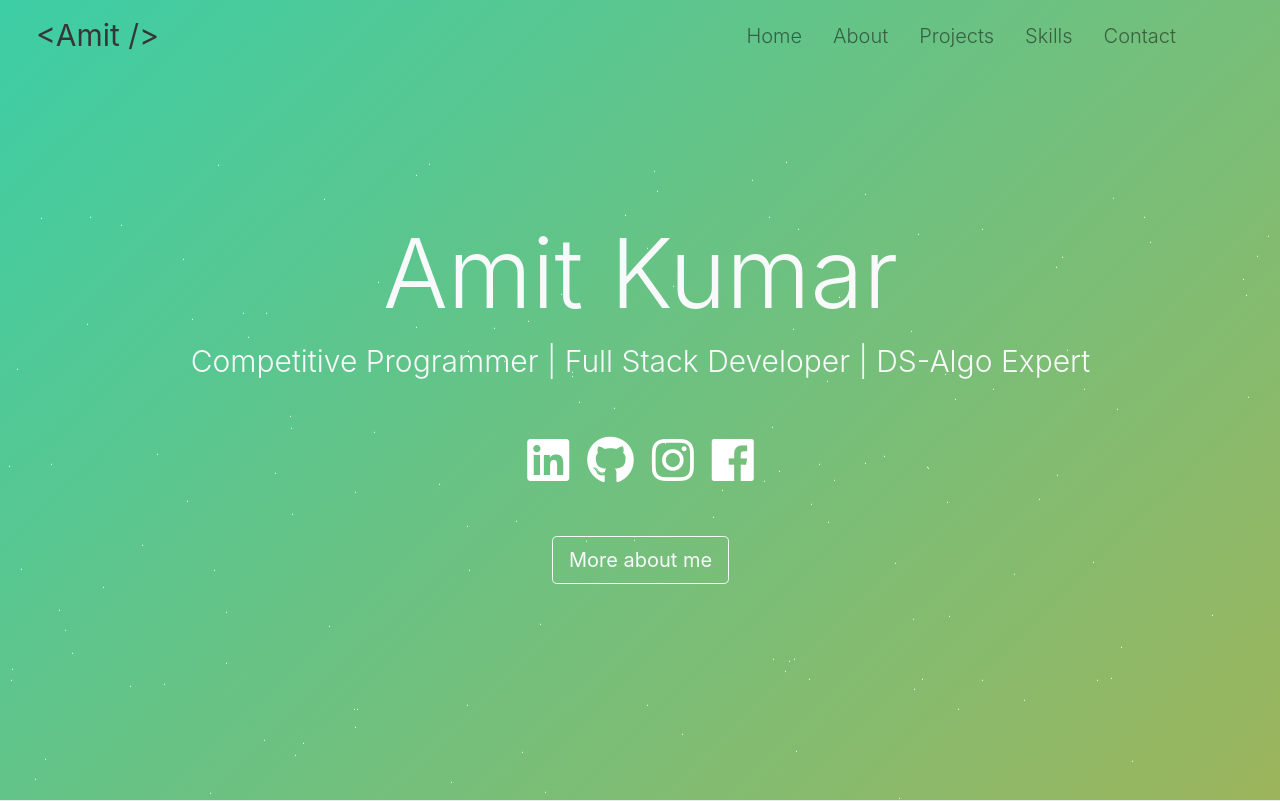
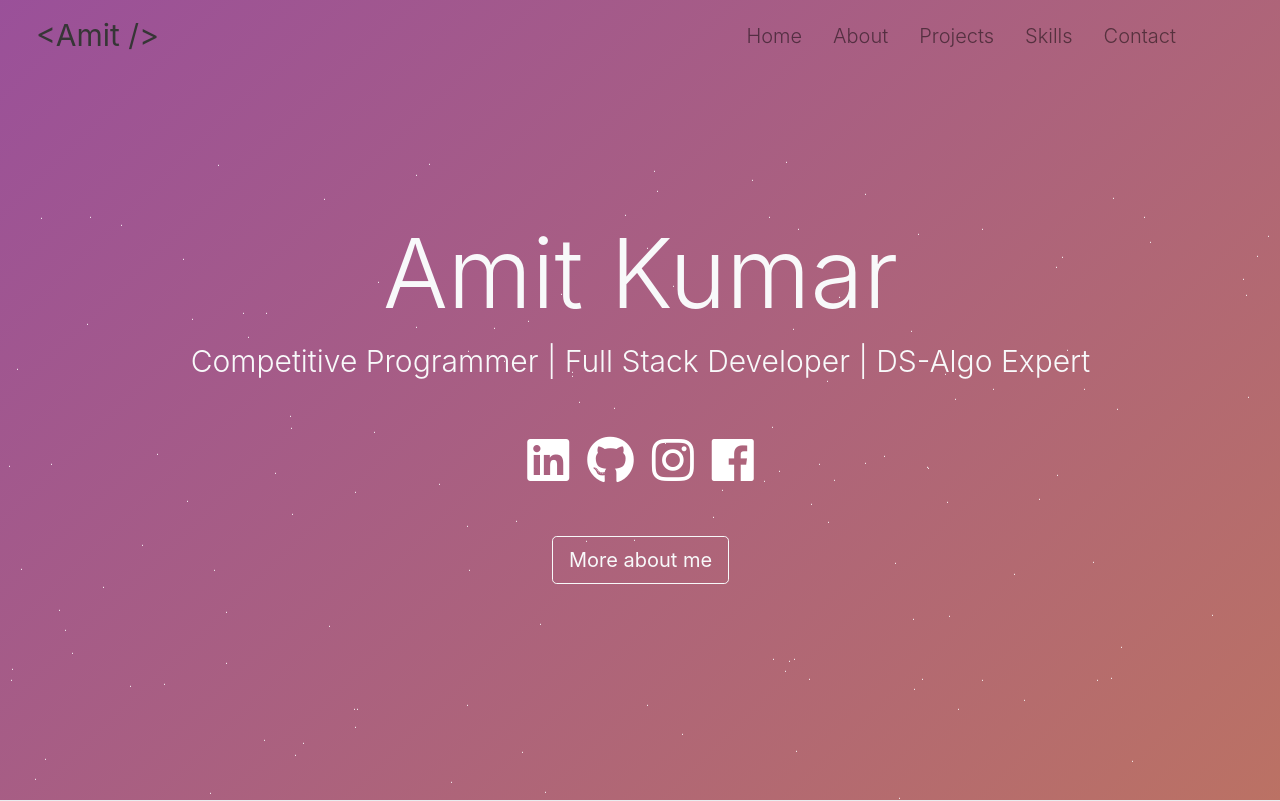
Before and after one commit to amitazadi/personal-website, a React (Create React App) app: page / in a window 1280 px wide. Shown: the top 801 px of the page. Built offline with nearby package versions, Linux system fonts and the light colour scheme; no server answers.

Commit message:
mainbody gradients effect

```diff
--- a/src/components/home/MainBody.jsx
+++ b/src/components/home/MainBody.jsx
@@ -10,7 +10,7 @@ const MainBody = React.forwardRef(
         fluid
         id="home"
         style={{
-          background: `linear-gradient(136deg,${gradient})`,
+          // background: `linear-gradient(136deg,${gradient})`,
           backgroundSize: "1200% 1200%",
         }}
         className="title bg-transparent bgstyle text-light min-vh-100 d-flex align-content-center align-items-center flex-wrap m-0"
--- a/src/scss/_index.scss
+++ b/src/scss/_index.scss
@@ -21,16 +21,24 @@ code {
 }
 
 .bgstyle {
-  /* background: linear-gradient(136deg, #1ad7c0, #8E44AD, #ff9b11, #1F3A93, #ddd8c6, #000000, #000000);  */
-  /*background: linear-gradient(
+  background: linear-gradient(
     136deg,
-    #4484ce,
     #1ad7c0,
-    #ff9b11,
-    #9b59b6,
-    #ff7f7f,
-    #ecf0f1
-  );*/
+    #8e44ad,
+    #dd942d,
+    #1f3a93,
+    #886b03,
+    #161616fd
+  );
+  // background: linear-gradient(
+  //   136deg,
+  //   #4484ce,
+  //   #1ad7c0,
+  //   #ff9b11,
+  //   #9b59b6,
+  //   #ff7f7f,
+  //   #886b03
+  // );
 
   background-size: 1200% 1200%;
   -webkit-animation: BackgroundAnimation 70s ease infinite;
@@ -41,7 +49,7 @@ code {
 }
 
 .bg-gradient {
-  background: linear-gradient(rgba(245, 245, 245, 1), rgba(245, 245, 245, 0));
+  background: linear-gradient(rgb(194, 60, 67), rgba(245, 245, 245, 0));
 }
 
 .navbar-transparent {
```
Also changed, not shown: src/editable-stuff/hashirshoaeb.png (deleted).
